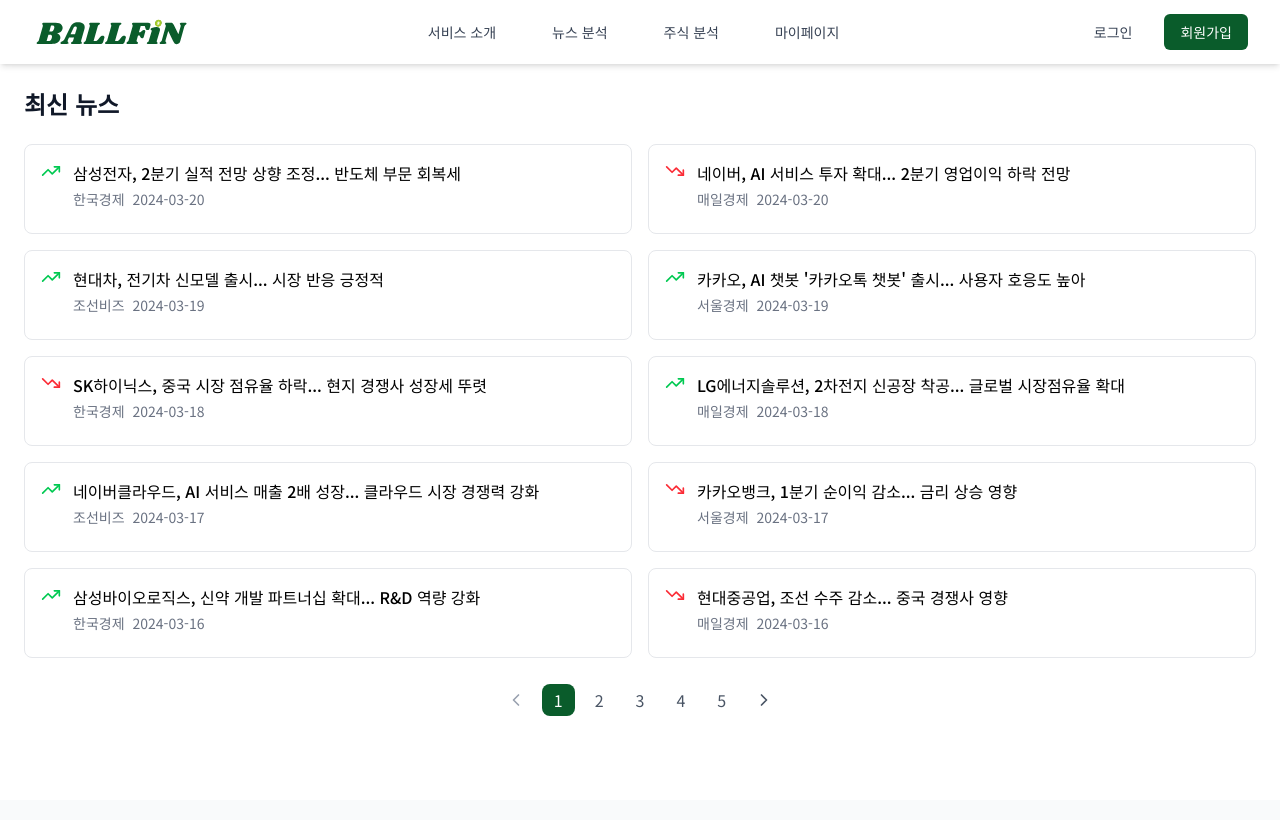
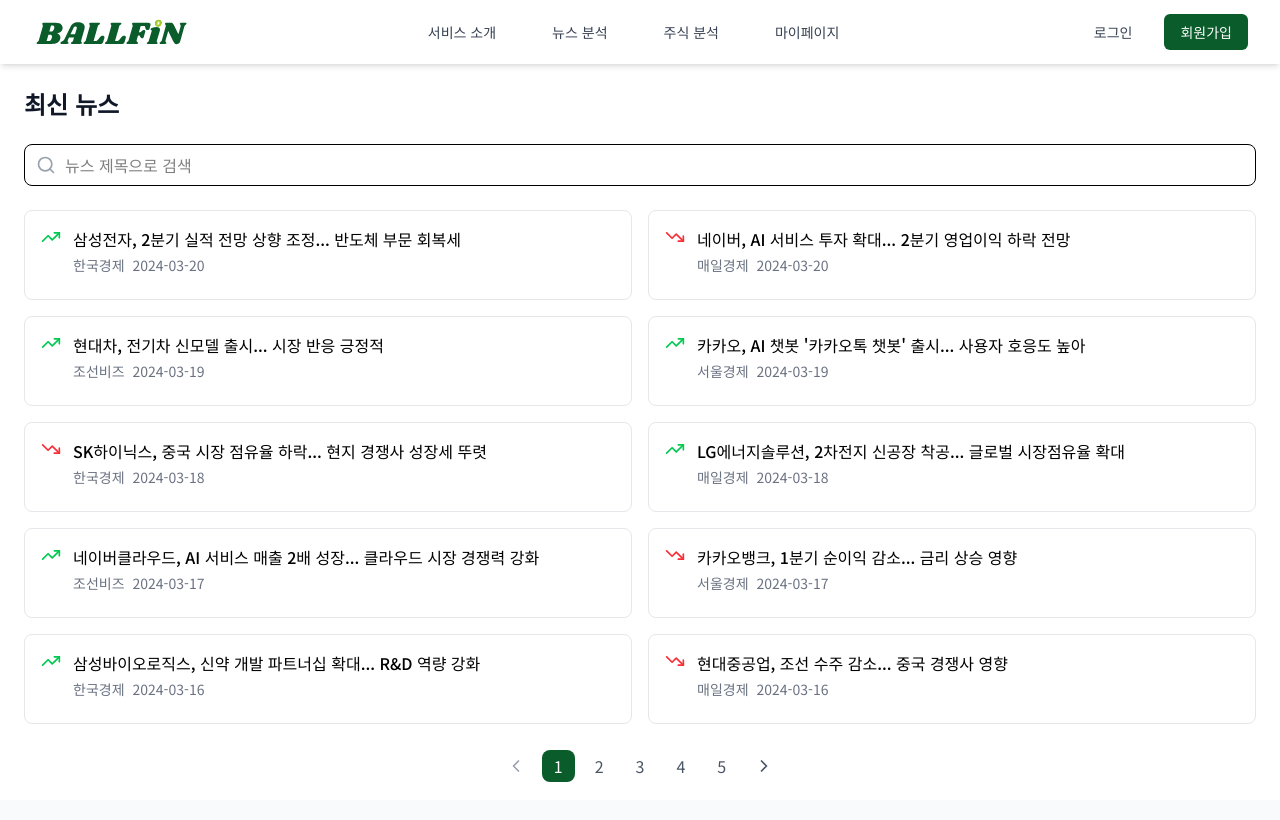
Before and after one commit to BALLFiN/BALLFiN-FE, a React (Vite) app: page /news in a window 1280 px wide. Shown: the top 820 px of the page. Built offline with nearby package versions, Linux system fonts and the light colour scheme; a web font is replaced by a local one.

Commit message:
✨: 뉴스 검색바 구현

```diff
--- /dev/null
+++ b/src/components/common/SearchBar.tsx
@@ -0,0 +1,26 @@
+import { Search } from "lucide-react";
+
+interface SearchBarProps {
+  value: string;
+  onChange: (value: string) => void;
+  placeholder?: string;
+}
+
+export default function SearchBar({
+  value,
+  onChange,
+  placeholder = "검색",
+}: SearchBarProps) {
+  return (
+    <div className="relative">
+      <Search className="absolute left-3 top-1/2 transform -translate-y-1/2 text-gray-400 w-5 h-5" />
+      <input
+        type="text"
+        placeholder={placeholder}
+        value={value}
+        onChange={(e) => onChange(e.target.value)}
+        className="w-full pl-10 pr-4 py-2 border rounded-lg focus:outline-none focus:ring-2 focus:ring-[#0A5C2B] focus:border-transparent"
+      />
+    </div>
+  );
+}
--- a/src/components/news/NewsList.tsx
+++ b/src/components/news/NewsList.tsx
@@ -7,6 +7,7 @@
 } from "lucide-react";
 import { NewsItem } from "../../mock/newsData";
 import { useState } from "react";
+import SearchBar from "../common/SearchBar";
 
 interface NewsListProps {
   news: NewsItem[];
@@ -31,12 +32,17 @@
   onNewsClick,
 }: NewsListProps) {
   const [currentPage, setCurrentPage] = useState(1);
+  const [searchQuery, setSearchQuery] = useState("");
   const itemsPerPage = 10;
-  const totalPages = Math.ceil(news.length / itemsPerPage);
 
+  const filteredNews = news.filter((item) =>
+    item.title.toLowerCase().includes(searchQuery.toLowerCase())
+  );
+
+  const totalPages = Math.ceil(filteredNews.length / itemsPerPage);
   const startIndex = (currentPage - 1) * itemsPerPage;
   const endIndex = startIndex + itemsPerPage;
-  const currentNews = news.slice(startIndex, endIndex);
+  const currentNews = filteredNews.slice(startIndex, endIndex);
 
   const handlePageChange = (page: number) => {
     setCurrentPage(page);
@@ -57,8 +63,16 @@
   };
 
   return (
-    <div className="p-6 h-full overflow-y-auto">
+    <div className="h-full flex flex-col">
+      <div className="p-6">
         <h1 className="text-2xl font-bold text-gray-900 mb-6">최신 뉴스</h1>
+        <div className="mb-6">
+          <SearchBar
+            value={searchQuery}
+            onChange={setSearchQuery}
+            placeholder="뉴스 제목으로 검색"
+          />
+        </div>
 
         {/* 뉴스 카드 그리드 */}
         <div className="grid grid-cols-1 md:grid-cols-2 gap-4 mb-6">
@@ -108,7 +122,7 @@
         </div>
 
         {/* 페이지네이션 */}
-      <div className="flex items-center justify-center gap-2 mt-6">
+        <div className="flex items-center justify-center gap-2">
           <button
             onClick={() => handlePageChange(currentPage - 1)}
             disabled={currentPage === 1}
@@ -148,5 +162,6 @@
           </button>
         </div>
       </div>
+    </div>
   );
 }
```
Lines whose indentation alone changed are shown as unchanged.
